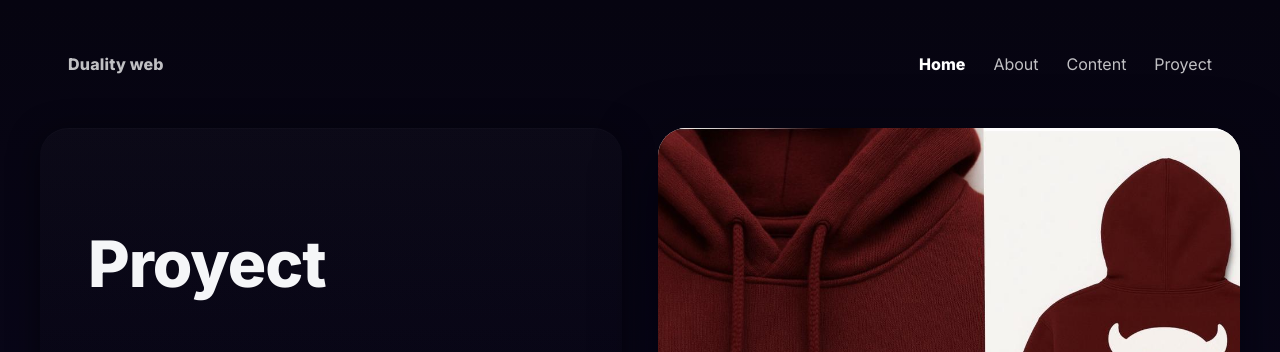
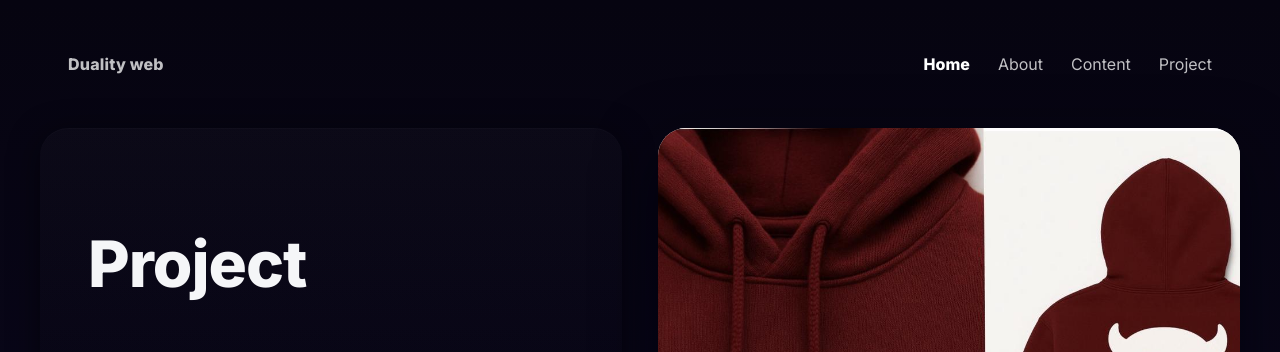
Before and after one commit to roci2924/Biografias-avamce-final, a plain HTML site: page Proyect/index.html in a window 1280 px wide. Shown: the top 352 px of the page. Drawn offline with Linux system fonts and the light colour scheme.

Commit message:
update project title

```diff
--- a/Proyect/index.html
+++ b/Proyect/index.html
@@ -15,7 +15,7 @@
       <a href="../index.html" class="nav-link active">Home</a>
       <a href="../ABOUT SECTION/index.html" class="nav-link">About</a>
       <a href="../Content Section/index.html" class="nav-link">Content</a>
-      <a href="../Proyect/index.html" class="nav-link">Proyect</a>
+      <a href="../Proyect/index.html" class="nav-link">Project</a>
     </nav>
   </header>
 
@@ -23,7 +23,7 @@
   <main class="container">
     <section class="left-col">
       <div class="card large-card">
-        <h1 class="project-title">Proyect</h1>
+        <h1 class="project-title">Project</h1>
       </div>
 
       <div class="card text-card">
```
Also changed, not shown: ABOUT SECTION/index.html (+1 -1 lines), Content Section/index.html (+1 -1 lines), index.html (+1 -1 lines).
